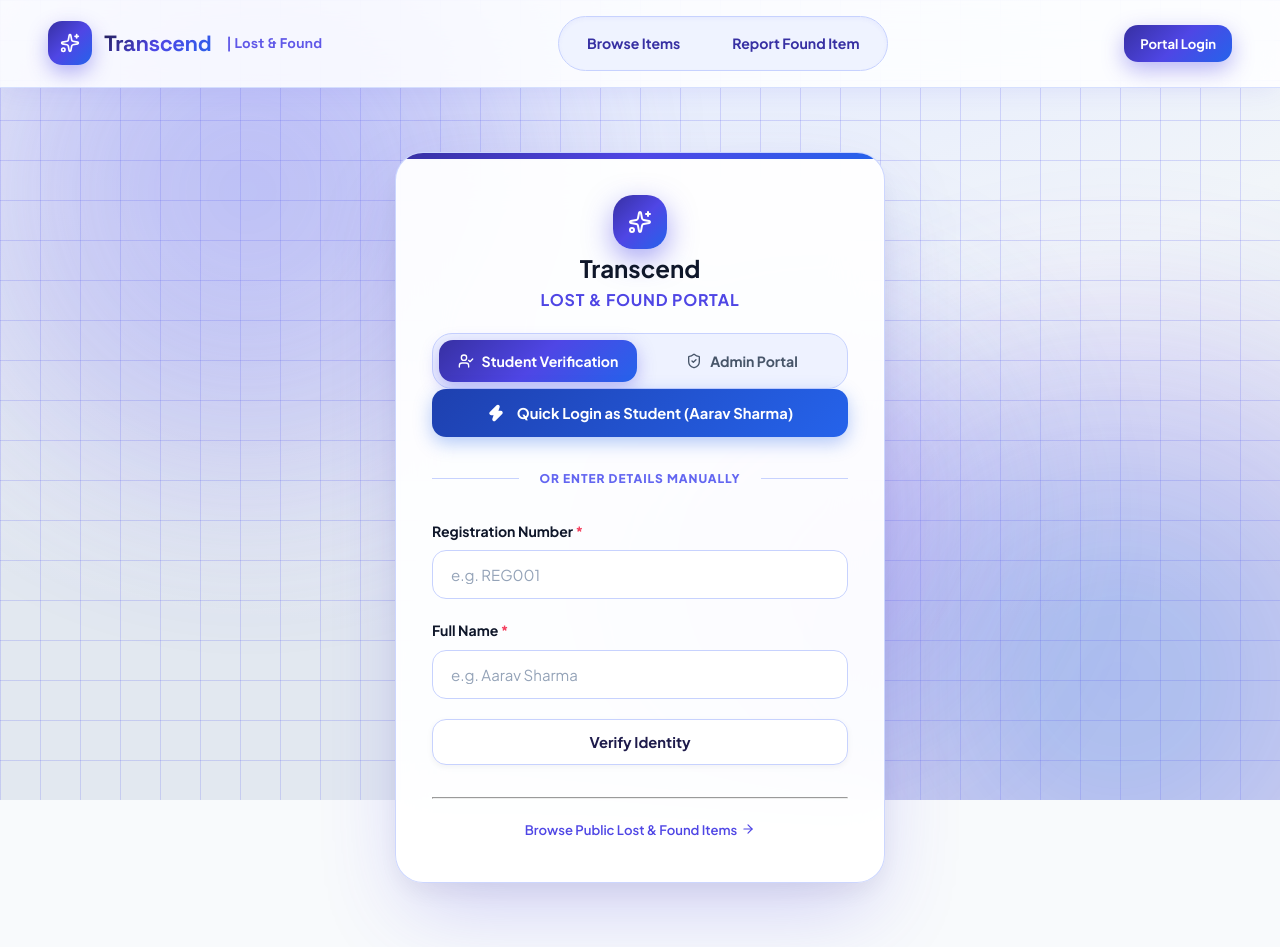
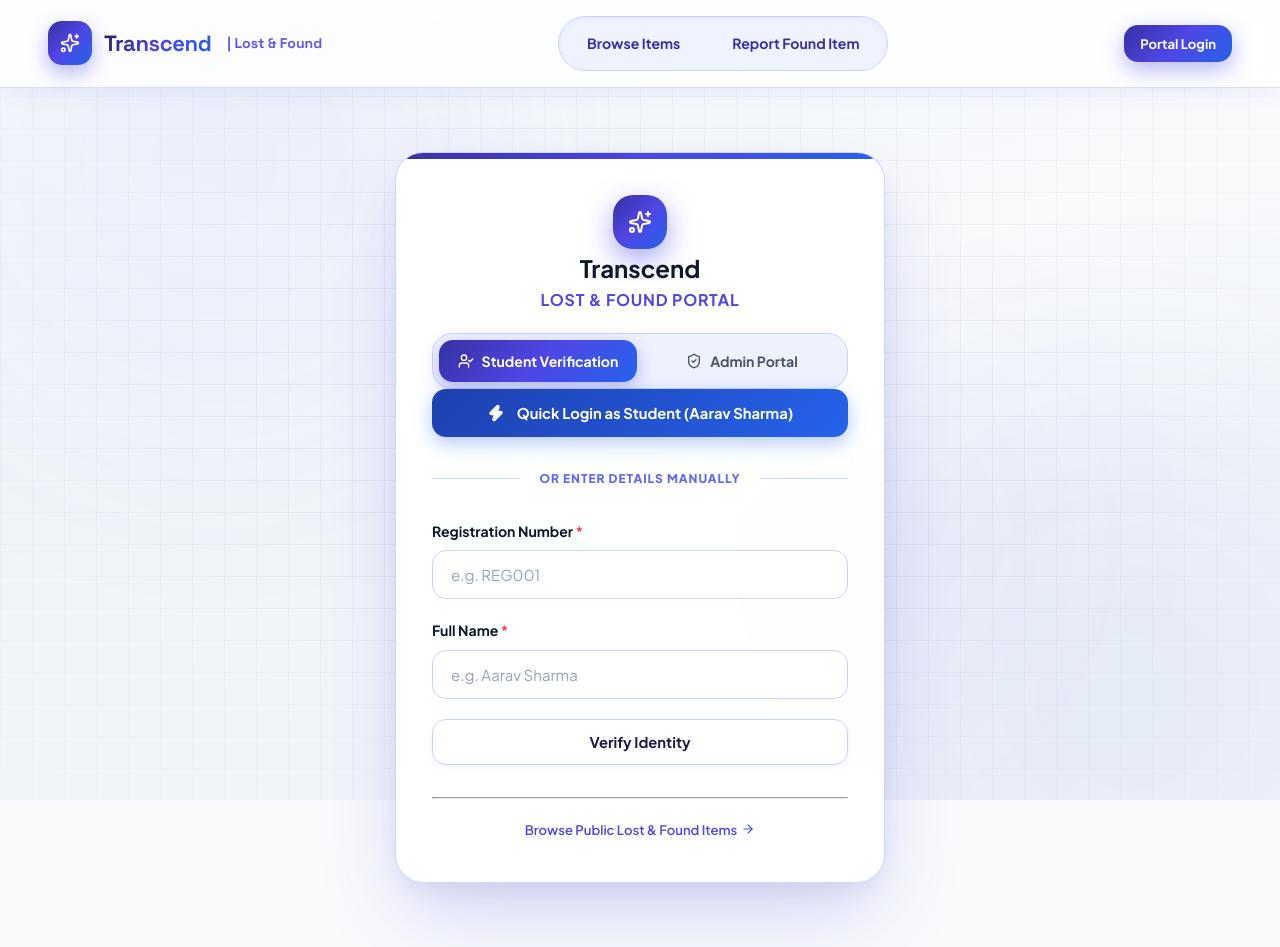
Before and after one commit to Shreyas0011/Lost_Found, a React (Vite) app in the folder client/: page / in a window 1280 px wide. Built offline with nearby package versions, Linux system fonts and the light colour scheme; no server answers.

Commit message:
Refine background grid to an ultra-subtle slate grey tone with smooth radial edge mask

```diff
--- a/client/src/index.css
+++ b/client/src/index.css
@@ -103,44 +103,44 @@ a { color: inherit; text-decoration: none; }
   z-index: -1;
   overflow: hidden;
   pointer-events: none;
-  background: radial-gradient(ellipse 120% 90% at 50% -10%, #E0E7FF 0%, #F1F5F9 55%, #E2E8F0 100%);
+  background: radial-gradient(ellipse 100% 75% at 50% -10%, #F1F5F9 0%, #F8FAFC 60%, #F1F5F9 100%);
 }
 
 .bg-mesh__orb {
   position: absolute;
   border-radius: 50%;
-  filter: blur(80px);
-  opacity: 0.75;
+  filter: blur(110px);
+  opacity: 0.35;
   pointer-events: none;
-  animation: floatOrb 18s infinite ease-in-out alternate;
+  animation: floatOrb 22s infinite ease-in-out alternate;
 }
 
 .bg-mesh__orb--1 {
   width: 600px;
   height: 600px;
-  top: -140px;
-  left: -100px;
-  background: radial-gradient(circle, rgba(99, 102, 241, 0.55) 0%, rgba(79, 70, 229, 0.25) 60%, transparent 100%);
-  animation-duration: 16s;
+  top: -160px;
+  left: -120px;
+  background: radial-gradient(circle, rgba(99, 102, 241, 0.25) 0%, rgba(79, 70, 229, 0.08) 70%, transparent 100%);
+  animation-duration: 18s;
 }
 
 .bg-mesh__orb--2 {
   width: 680px;
   height: 680px;
-  bottom: -180px;
-  right: -120px;
-  background: radial-gradient(circle, rgba(37, 99, 235, 0.5) 0%, rgba(139, 92, 246, 0.25) 60%, transparent 100%);
-  animation-duration: 20s;
+  bottom: -200px;
+  right: -140px;
+  background: radial-gradient(circle, rgba(37, 99, 235, 0.2) 0%, rgba(139, 92, 246, 0.08) 70%, transparent 100%);
+  animation-duration: 22s;
   animation-delay: -5s;
 }
 
 .bg-mesh__orb--3 {
-  width: 460px;
-  height: 460px;
-  top: 30%;
-  left: 40%;
-  background: radial-gradient(circle, rgba(168, 85, 247, 0.38) 0%, rgba(59, 130, 246, 0.18) 60%, transparent 100%);
-  animation-duration: 24s;
+  width: 450px;
+  height: 450px;
+  top: 35%;
+  left: 45%;
+  background: radial-gradient(circle, rgba(168, 85, 247, 0.15) 0%, rgba(59, 130, 246, 0.05) 70%, transparent 100%);
+  animation-duration: 26s;
   animation-delay: -10s;
 }
 
@@ -148,16 +148,18 @@ a { color: inherit; text-decoration: none; }
   position: absolute;
   inset: 0;
   background-image:
-    linear-gradient(to right, rgba(99, 102, 241, 0.22) 1.5px, transparent 1.5px),
-    linear-gradient(to bottom, rgba(99, 102, 241, 0.22) 1.5px, transparent 1.5px);
-  background-size: 40px 40px;
+    linear-gradient(to right, rgba(15, 23, 42, 0.045) 1px, transparent 1px),
+    linear-gradient(to bottom, rgba(15, 23, 42, 0.045) 1px, transparent 1px);
+  background-size: 32px 32px;
+  mask-image: radial-gradient(ellipse 75% 75% at 50% 50%, #000 40%, transparent 100%);
+  -webkit-mask-image: radial-gradient(ellipse 75% 75% at 50% 50%, #000 40%, transparent 100%);
   pointer-events: none;
 }
 
 @keyframes floatOrb {
   0% { transform: translate(0, 0) scale(1); }
-  50% { transform: translate(60px, 40px) scale(1.08); }
-  100% { transform: translate(-30px, 70px) scale(0.94); }
+  50% { transform: translate(50px, 35px) scale(1.05); }
+  100% { transform: translate(-25px, 60px) scale(0.95); }
 }
 
 /* ─── NAVBAR ─────────────────────────────────────────────────────────────── */
```
